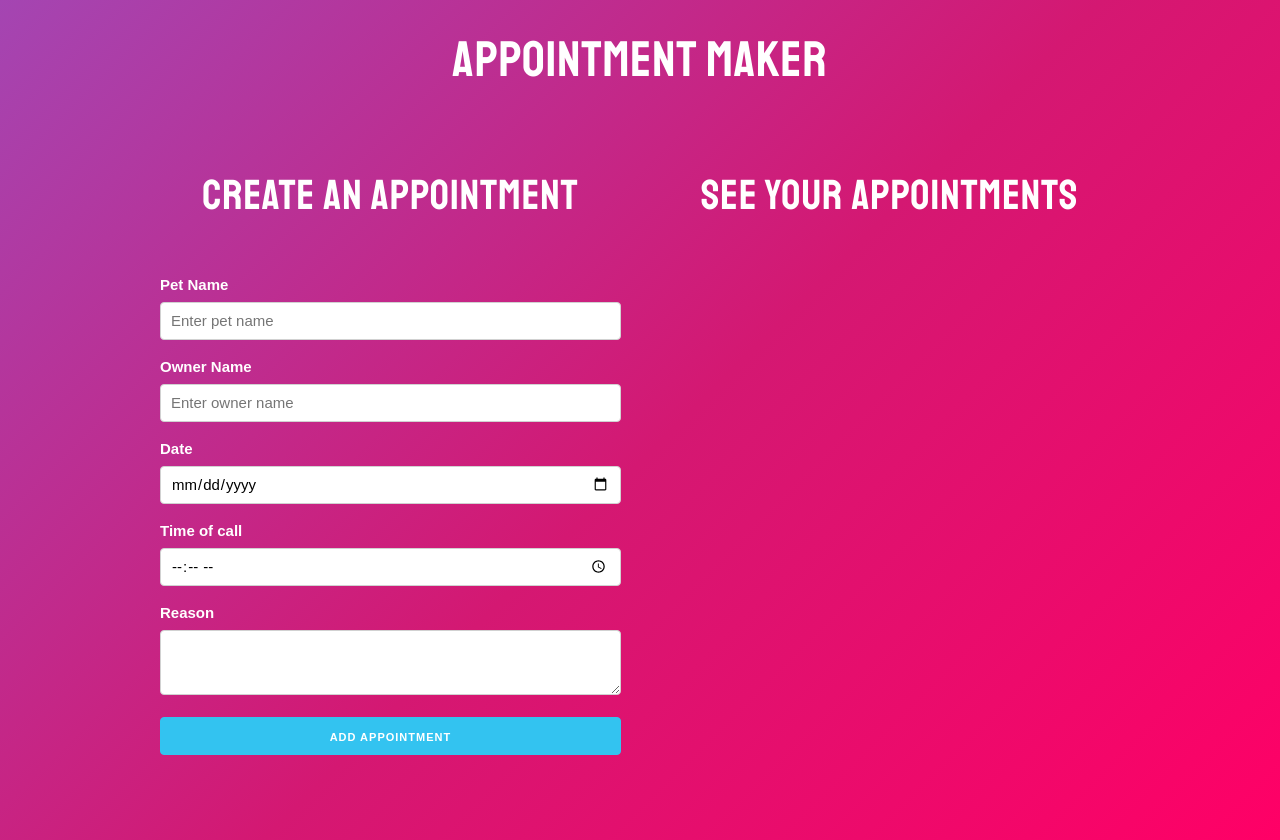
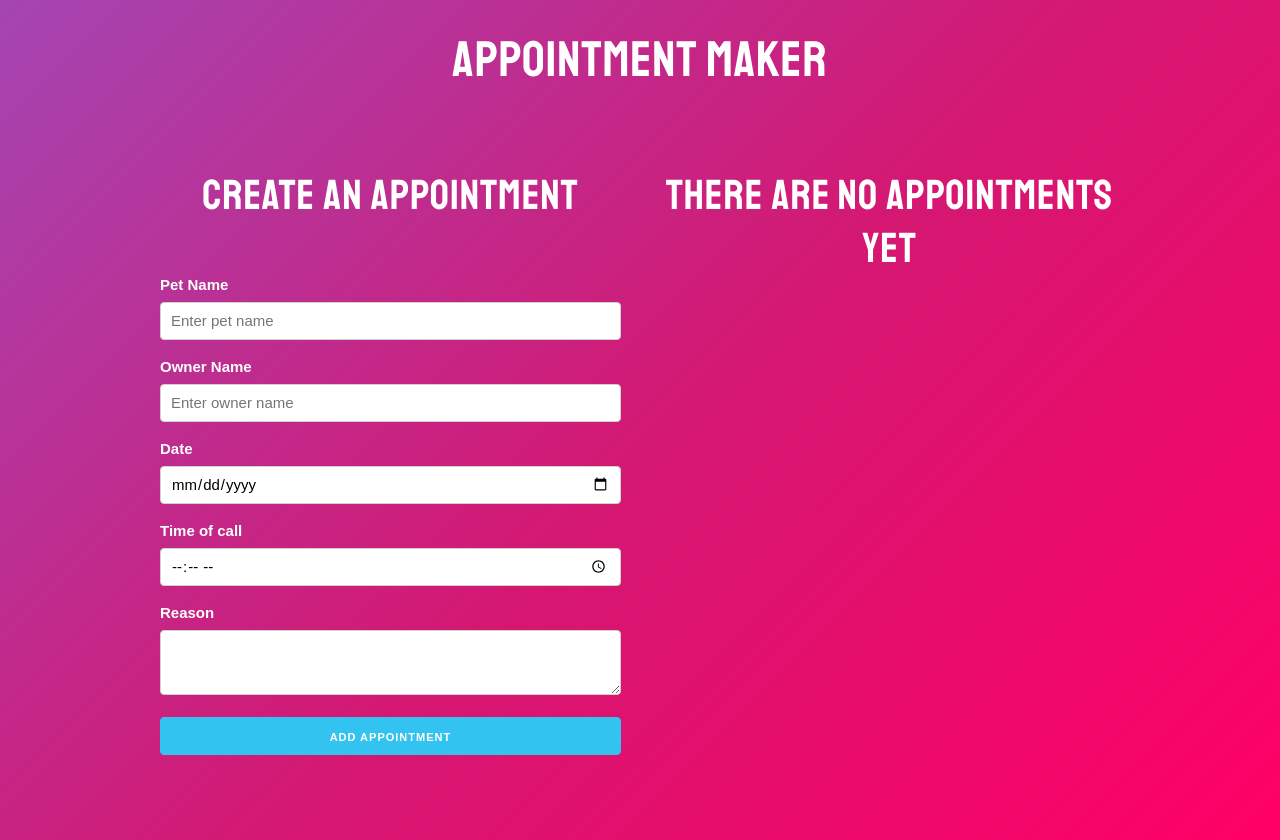
Before and after one commit to manuelsanchez2/appointment-maker, a React (Create React App) app: page / in a window 1280 px wide. Built offline with nearby package versions, Linux system fonts and the light colour scheme.

Commit message:
Add conditional message if appointments

```diff
--- a/public/index.html
+++ b/public/index.html
@@ -24,7 +24,7 @@
       work correctly both with client-side routing and a non-root public URL.
       Learn how to configure a non-root public URL by running `npm run build`.
     -->
-    <title>Administración de Pacientes</title>
+    <title>Appointments Manager</title>
     <link
       rel="stylesheet"
       href="https://cdnjs.cloudflare.com/ajax/libs/normalize/8.0.1/normalize.min.css"
--- a/src/App.js
+++ b/src/App.js
@@ -19,6 +19,13 @@ function App() {
     );
     setAppointments(newAppointments);
   };
+
+  // Conditional message
+  const title =
+    appointments.length === 0
+      ? "There are no appointments yet"
+      : "See your appointments";
+
   return (
     <Fragment>
       <h1>Appointment maker</h1>
@@ -28,7 +35,7 @@ function App() {
             <Form createAppointment={createAppointment} />
           </div>
           <div className="one-half column">
-            <h2>See your appointments</h2>
+            <h2>{title}</h2>
             {appointments.map((appointment) => (
               <Appointment
                 deleteAppointment={deleteAppointment}
```
